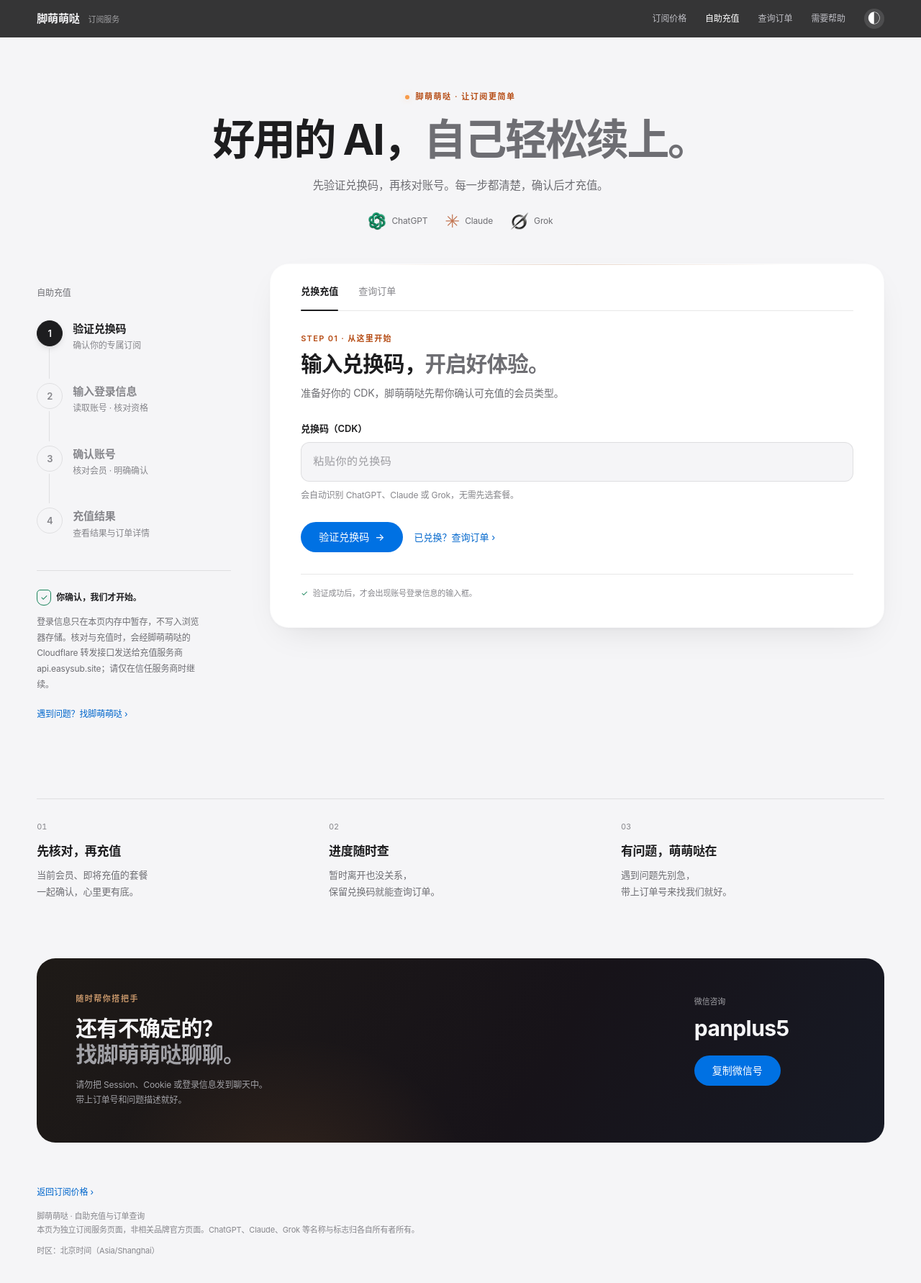
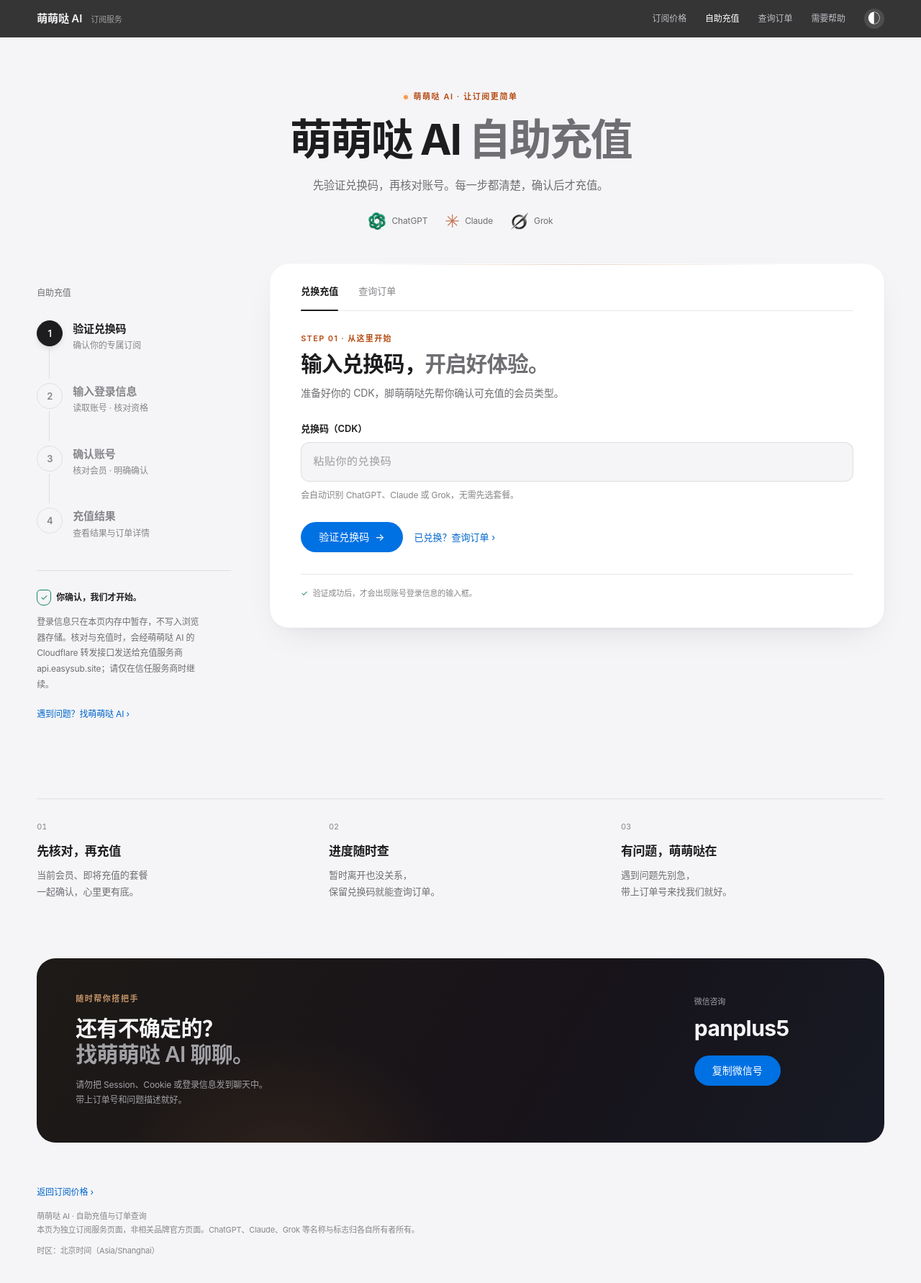
Before and after one commit to panbot02/pricing-site-copy, a plain HTML site: page redeem.html in a window 1280 px wide. Shown: the whole page at 72% size. Drawn offline with Linux system fonts and the light colour scheme.

Commit message:
Update recharge page title and branding

```diff
--- a/redeem.html
+++ b/redeem.html
@@ -1,14 +1,14 @@
 <!DOCTYPE html>
-<html lang="zh-CN"><head><meta charset="utf-8"><meta name="viewport" content="width=device-width,initial-scale=1,viewport-fit=cover"><meta name="referrer" content="no-referrer"><title>脚萌萌哒 · 自助充值</title><meta name="description" content="脚萌萌哒自助充值：验证兑换码、核对账号与会员，确认后再充值。也可以使用兑换码查询订单进度。"><link rel="icon" href="data:,"><link rel="stylesheet" href="redeem.css">
+<html lang="zh-CN"><head><meta charset="utf-8"><meta name="viewport" content="width=device-width,initial-scale=1,viewport-fit=cover"><meta name="referrer" content="no-referrer"><title>萌萌哒 AI 自助充值</title><meta name="description" content="萌萌哒 AI 自助充值：验证兑换码、核对账号与会员，确认后再充值。也可以使用兑换码查询订单进度。"><link rel="icon" href="data:,"><link rel="stylesheet" href="redeem.css">
 <script src="redeem-config.js"></script><script type="module" src="redeem.js"></script></head>
 <body>
-<header><div class="wrap nav"><a class="brand sales-link" href="index.html">脚萌萌哒<span>订阅服务</span></a><nav aria-label="主导航"><a class="sales-link pricing-link" href="index.html">订阅价格</a><a class="active" href="redeem.html" id="redeem-nav">自助充值</a><button id="query-nav">查询订单</button><a href="#help" class="nav-help">需要帮助</a><button class="theme" id="tg" aria-label="切换深色或浅色">◐</button></nav></div></header>
+<header><div class="wrap nav"><a class="brand sales-link" href="index.html">萌萌哒 AI<span>订阅服务</span></a><nav aria-label="主导航"><a class="sales-link pricing-link" href="index.html">订阅价格</a><a class="active" href="redeem.html" id="redeem-nav">自助充值</a><button id="query-nav">查询订单</button><a href="#help" class="nav-help">需要帮助</a><button class="theme" id="tg" aria-label="切换深色或浅色">◐</button></nav></div></header>
 <div class="preview-note" id="preview-note" hidden><strong>设计预览 · 不会真实充值</strong><span>以下为虚构数据，不会真实充值。请勿输入真实兑换码、Session 或 Cookie。</span><div id="preview-controls" class="preview-controls" aria-label="浏览演示步骤"></div><a class="sales-link" href="index.html">返回订阅价格 ›</a></div>
 <main class="wrap">
-<section class="intro"><div class="eyebrow"><span></span>脚萌萌哒 · 让订阅更简单</div><h1>好用的 AI，<br class="mobile-break"><span>自己轻松续上。</span></h1><p>先验证兑换码，再核对账号。<br class="mobile-break">每一步都清楚，确认后才充值。</p><div class="providers"><span><img src="img/switch-chatgpt.webp" alt="">ChatGPT</span><span class="claude">✳ <em>Claude</em></span><span><img src="img/switch-grok.webp" alt="">Grok</span></div></section>
-<div class="workspace"><aside class="journey"><div class="journey-top">自助充值</div><ol class="stepper" aria-label="充值步骤"><li data-step="1"><span class="num">1</span><div><b>验证兑换码</b><small>确认你的专属订阅</small></div></li><li data-step="2"><span class="num">2</span><div><b>输入登录信息</b><small>读取账号 · 核对资格</small></div></li><li data-step="3"><span class="num">3</span><div><b>确认账号</b><small>核对会员 · 明确确认</small></div></li><li data-step="4"><span class="num">4</span><div><b>充值结果</b><small>查看结果与订单详情</small></div></li></ol><div class="side-note"><span class="shield">✓</span><b>你确认，我们才开始。</b><p>登录信息只在本页内存中暂存，不写入浏览器存储。核对与充值时，会经脚萌萌哒的 Cloudflare 转发接口发送给充值服务商 api.easysub.site；请仅在信任服务商时继续。</p></div><a href="#help" class="side-link">遇到问题？找脚萌萌哒 ›</a></aside>
-<section class="main-card" aria-label="自助充值表单"><div class="mode-tabs" role="group" aria-label="功能选择"><button id="redeem-tab" class="on">兑换充值</button><button id="query-tab">查询订单</button></div><div id="alert" class="alert" role="alert" hidden></div><div id="network-note" class="network-note" hidden><b>连接暂时被浏览器拦住了，兑换码还在。</b><p>可能是网络、转发接口暂时不可用或浏览器跨域限制，并不代表兑换码无效。先保留兑换码，稍后点重试；如已经提交过充值，请先「查询订单」，不要重复充值。也可复制本页链接，让脚萌萌哒帮你确认服务连接；不需要发送 Session。</p><div class="inline-actions"><button id="net-query" class="text-btn">查询订单 ›</button><a href="#help">联系脚萌萌哒 ›</a><button id="copy-link" class="text-btn">复制本页链接</button></div></div><div id="stage" aria-live="polite"></div><noscript>请开启 JavaScript 后使用自助充值，或联系脚萌萌哒帮你处理。</noscript></section></div>
+<section class="intro"><div class="eyebrow"><span></span>萌萌哒 AI · 让订阅更简单</div><h1>萌萌哒 AI <br class="mobile-break"><span>自助充值</span></h1><p>先验证兑换码，再核对账号。<br class="mobile-break">每一步都清楚，确认后才充值。</p><div class="providers"><span><img src="img/switch-chatgpt.webp" alt="">ChatGPT</span><span class="claude">✳ <em>Claude</em></span><span><img src="img/switch-grok.webp" alt="">Grok</span></div></section>
+<div class="workspace"><aside class="journey"><div class="journey-top">自助充值</div><ol class="stepper" aria-label="充值步骤"><li data-step="1"><span class="num">1</span><div><b>验证兑换码</b><small>确认你的专属订阅</small></div></li><li data-step="2"><span class="num">2</span><div><b>输入登录信息</b><small>读取账号 · 核对资格</small></div></li><li data-step="3"><span class="num">3</span><div><b>确认账号</b><small>核对会员 · 明确确认</small></div></li><li data-step="4"><span class="num">4</span><div><b>充值结果</b><small>查看结果与订单详情</small></div></li></ol><div class="side-note"><span class="shield">✓</span><b>你确认，我们才开始。</b><p>登录信息只在本页内存中暂存，不写入浏览器存储。核对与充值时，会经萌萌哒 AI 的 Cloudflare 转发接口发送给充值服务商 api.easysub.site；请仅在信任服务商时继续。</p></div><a href="#help" class="side-link">遇到问题？找萌萌哒 AI ›</a></aside>
+<section class="main-card" aria-label="自助充值表单"><div class="mode-tabs" role="group" aria-label="功能选择"><button id="redeem-tab" class="on">兑换充值</button><button id="query-tab">查询订单</button></div><div id="alert" class="alert" role="alert" hidden></div><div id="network-note" class="network-note" hidden><b>连接暂时被浏览器拦住了，兑换码还在。</b><p>可能是网络、转发接口暂时不可用或浏览器跨域限制，并不代表兑换码无效。先保留兑换码，稍后点重试；如已经提交过充值，请先「查询订单」，不要重复充值。也可复制本页链接，让萌萌哒 AI 帮你确认服务连接；不需要发送 Session。</p><div class="inline-actions"><button id="net-query" class="text-btn">查询订单 ›</button><a href="#help">联系萌萌哒 AI ›</a><button id="copy-link" class="text-btn">复制本页链接</button></div></div><div id="stage" aria-live="polite"></div><noscript>请开启 JavaScript 后使用自助充值，或联系萌萌哒 AI 帮你处理。</noscript></section></div>
 <section class="assurance"><div><span>01</span><b>先核对，再充值</b><p>当前会员、即将充值的套餐<br>一起确认，心里更有底。</p></div><div><span>02</span><b>进度随时查</b><p>暂时离开也没关系，<br>保留兑换码就能查询订单。</p></div><div><span>03</span><b>有问题，萌萌哒在</b><p>遇到问题先别急，<br>带上订单号来找我们就好。</p></div></section>
-<section class="help" id="help"><div><div class="eyebrow">随时帮你搭把手</div><h2>还有不确定的？<br><span>找脚萌萌哒聊聊。</span></h2><p>请勿把 Session、Cookie 或登录信息发到聊天中。<br>带上订单号和问题描述就好。</p></div><div class="wechat"><span>微信咨询</span><b class="wxid">panplus5</b><button id="cp" class="btn">复制微信号</button><small id="copy-status" role="status"></small></div></section>
-</main><footer class="wrap"><a href="index.html" class="sales-link">返回订阅价格 ›</a><p>脚萌萌哒 · 自助充值与订单查询<br>本页为独立订阅服务页面，非相关品牌官方页面。ChatGPT、Claude、Grok 等名称与标志归各自所有者所有。</p><span>时区：北京时间（Asia/Shanghai）</span></footer>
+<section class="help" id="help"><div><div class="eyebrow">随时帮你搭把手</div><h2>还有不确定的？<br><span>找萌萌哒 AI 聊聊。</span></h2><p>请勿把 Session、Cookie 或登录信息发到聊天中。<br>带上订单号和问题描述就好。</p></div><div class="wechat"><span>微信咨询</span><b class="wxid">panplus5</b><button id="cp" class="btn">复制微信号</button><small id="copy-status" role="status"></small></div></section>
+</main><footer class="wrap"><a href="index.html" class="sales-link">返回订阅价格 ›</a><p>萌萌哒 AI · 自助充值与订单查询<br>本页为独立订阅服务页面，非相关品牌官方页面。ChatGPT、Claude、Grok 等名称与标志归各自所有者所有。</p><span>时区：北京时间（Asia/Shanghai）</span></footer>
 </body></html>
```
